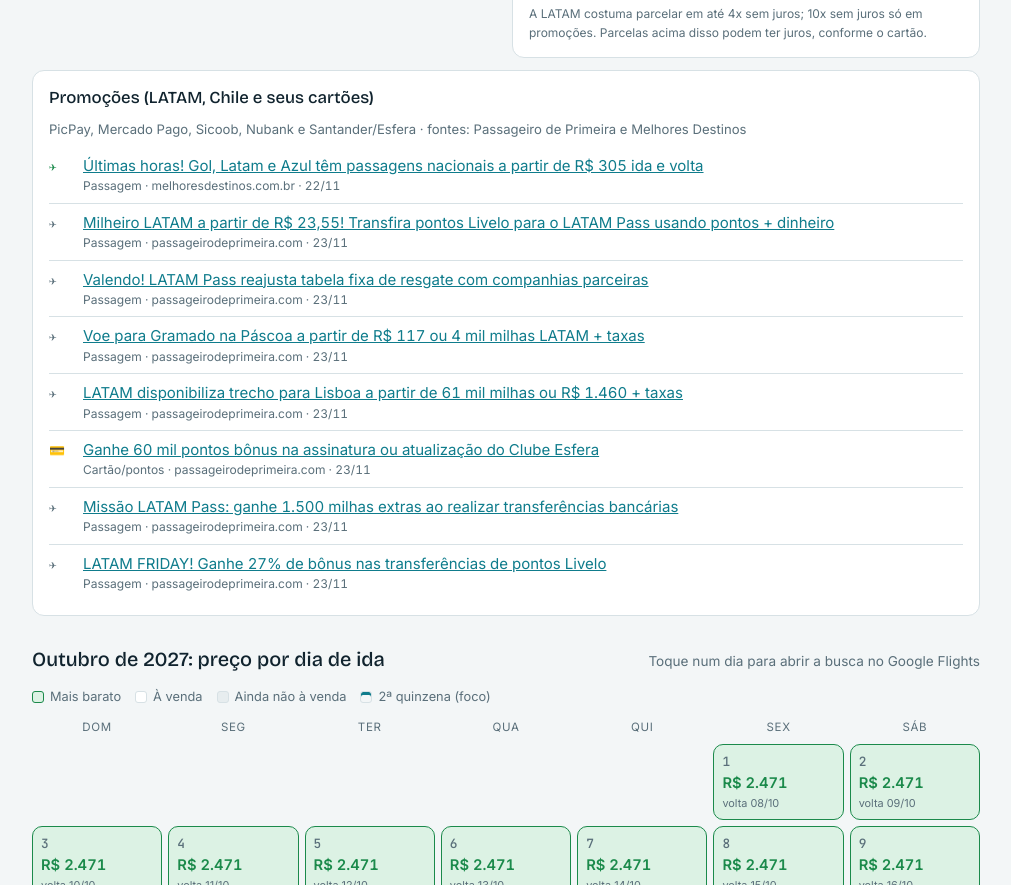
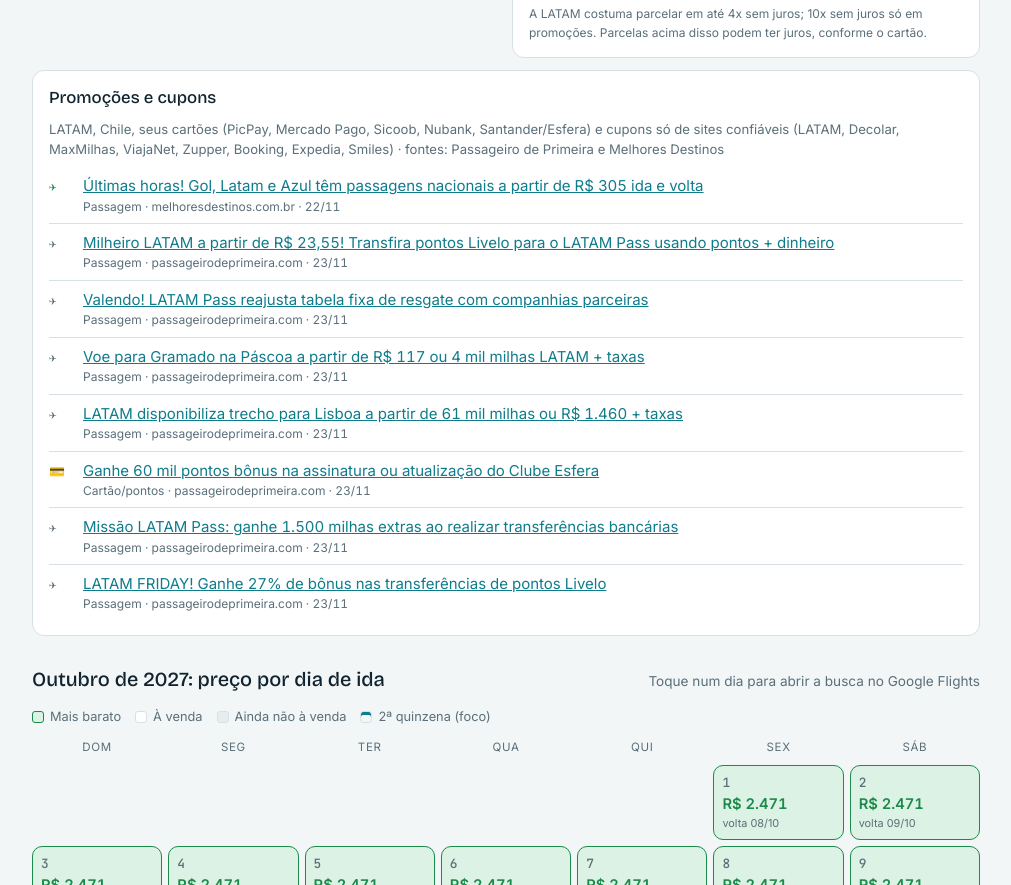
Before and after one commit to willianfloriano10-collab/passagens-punta-arenas, a plain HTML site: page index.html in a window 1280 px wide. Shown: the part 1564-2449 px from the top of the page, without its empty margins (134-1145 px from the left). Drawn offline with nearby package versions, Linux system fonts and the light colour scheme.

Commit message:
Update index.html

```diff
--- a/index.html
+++ b/index.html
@@ -191,8 +191,8 @@
       </div>
     </div>
     <div class="rank">
-      <h3>Promoções (LATAM, Chile e seus cartões)</h3>
-      <span class="muted" style="font-size:.82rem">PicPay, Mercado Pago, Sicoob, Nubank e Santander/Esfera · fontes: Passageiro de Primeira e Melhores Destinos</span>
+      <h3>Promoções e cupons</h3>
+      <span class="muted" style="font-size:.82rem">LATAM, Chile, seus cartões (PicPay, Mercado Pago, Sicoob, Nubank, Santander/Esfera) e cupons só de sites confiáveis (LATAM, Decolar, MaxMilhas, ViajaNet, Zupper, Booking, Expedia, Smiles) · fontes: Passageiro de Primeira e Melhores Destinos</span>
       <ol id="promos"><li><span class="pos">—</span><span class="what">carregando…</span><span></span></li></ol>
     </div>
   </section>
@@ -450,8 +450,8 @@
       const what = el('span', { class: 'what' });
       const u = safeLink(p.link);
       if (u) what.append(el('a', { href: u, target: '_blank', rel: 'noopener' }, p.titulo)); else what.textContent = p.titulo;
-      what.append(el('small', {}, (p.tipo === 'cartão' ? 'Cartão/pontos' : 'Passagem') + ' · ' + p.fonte + ' · ' + dm(p.publicado || p.visto_em)));
-      li.append(el('span', { class: 'pos' }, p.tipo === 'cartão' ? '💳' : '✈'), what, el('span'));
+      what.append(el('small', {}, (p.tipo === 'cupom' ? 'Cupom' : p.tipo === 'cartão' ? 'Cartão/pontos' : 'Passagem') + ' · ' + p.fonte + ' · ' + dm(p.publicado || p.visto_em)));
+      li.append(el('span', { class: 'pos' }, p.tipo === 'cupom' ? '🏷️' : p.tipo === 'cartão' ? '💳' : '✈'), what, el('span'));
       pr.append(li);
     });
   }
```
